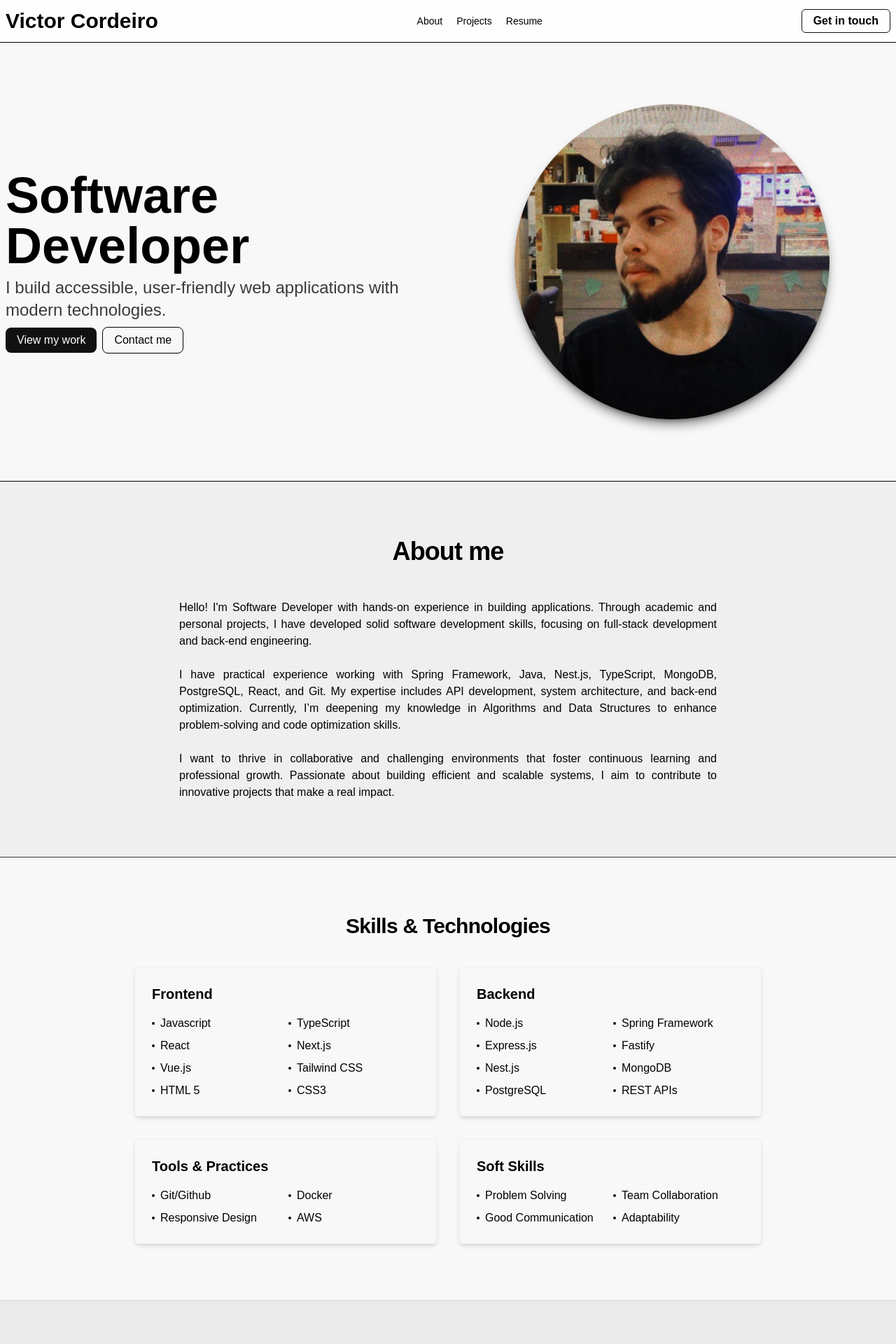
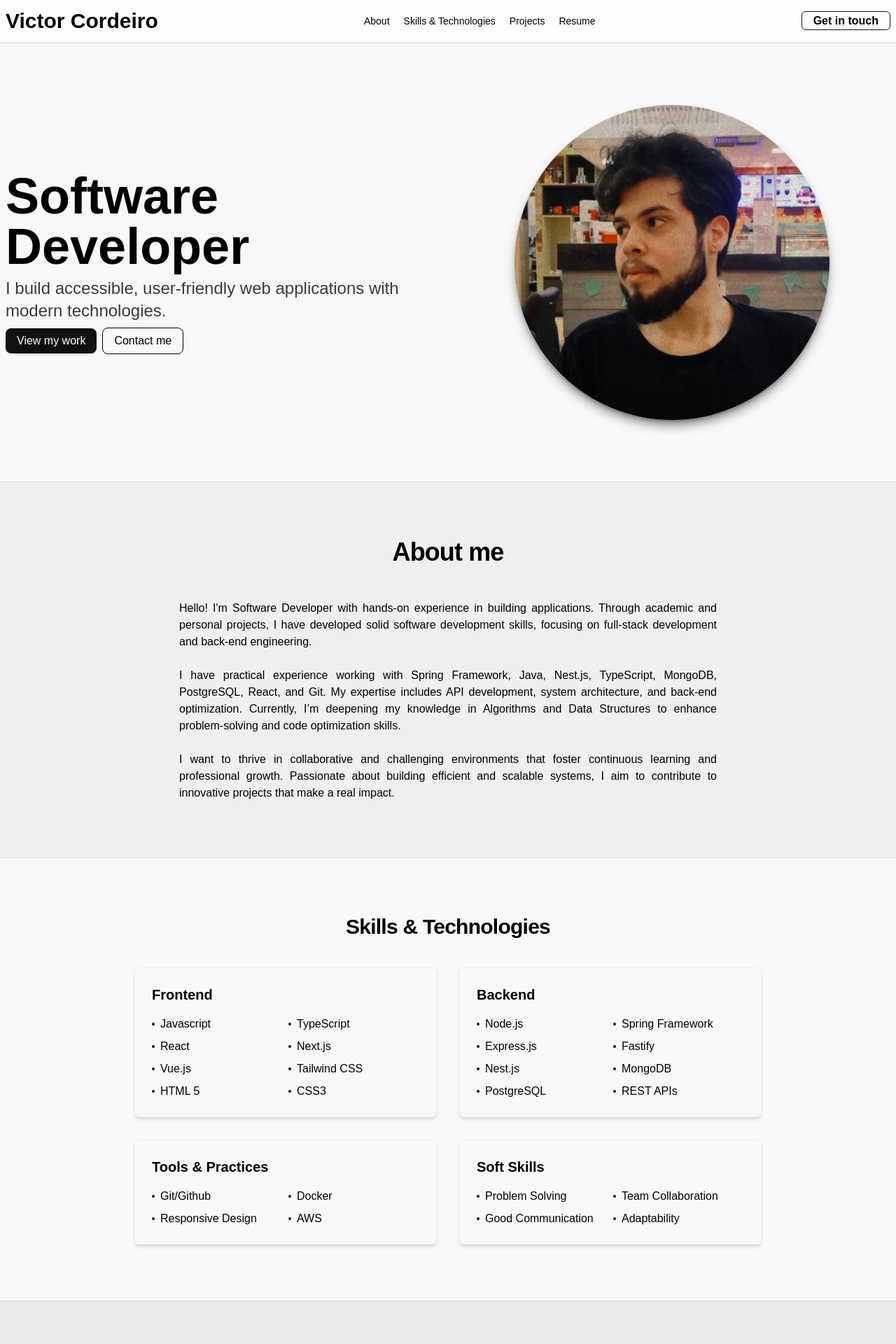
Before and after one commit to vitucordeiro/personal-website, a Next.js app: page / in a window 1280 px wide. Shown: the top 1920 px of the page at 70% size. Built offline with nearby package versions, Linux system fonts and the light colour scheme.

Commit message:
fix:added id tag on div to navigation

```diff
--- a/app/sections/about-section/AboutSection.tsx
+++ b/app/sections/about-section/AboutSection.tsx
@@ -1,6 +1,6 @@
 export default function AboutSection(){
     return(
-        <div className="border-t bg-background-gray">
+        <div id="about" className="border-t-gray-500/15 border-t-1 bg-background-gray">
             <section className="container mx-auto space-y-4 py-20  flex flex-col justify-center items-center ">
                 <h1 className="mb-12 text-center text-3xl font-bold tracking-tight md:text-4xl">About me</h1>
                 <div className="max-md:mx-4 text-justify mx-auto max-w-3xl space-y-6 ">
--- a/app/sections/navigation-section/NavigationSection.tsx
+++ b/app/sections/navigation-section/NavigationSection.tsx
@@ -1,11 +1,17 @@
 "use client"
 
 import Link from "next/link";
+import { Menu, X } from 'lucide-react'
+import { useState } from "react";
 
 const STYLE_EFFECTS_BUTTON = "font-bg-primary hover:text-bg-secondary-hover active:text-bg-primary-active transition-colors"
 
 export default function NavigationSection(){
-    async function getResume(){
+    const [isOpen, setIsOpen] = useState<boolean>(false);
+
+
+
+    async function getResume() {
         try{
             return "opa"
         }
@@ -16,16 +22,66 @@ export default function NavigationSection(){
 
 
     return(
-        <header className="sticky top-0 z-10 border-b bg-white/80 backdrop-blur-sm">
-            <div className="container mx-auto py-3 flex flex-col md:flex-row max-2xl:px-2 max-w-7xl justify-between items-center ">
-                <div className="flex flex-col items-center">
+        <header className="sticky top-0 z-10 border-b-gray-500/15 border-b-2 bg-white/80 backdrop-blur-sm ">
+            <div className="container mx-auto py-3 md:flex  md:flex-row max-2xl:px-2 max-w-7xl md:justify-between items-center ">
+                <div className="relative max-md:flex max-md:flex-row items-center justify-center">
                     <Link href={"#"} className={`text-3xl font-bold ${STYLE_EFFECTS_BUTTON}`}>
-                        <span >Victor Cordeiro</span>
+                        <span className="">Victor Cordeiro</span>
                     </Link>
+
+                    {/* Botão do menu (mobile) */}
+                    <button
+                        className="cursor-pointer absolute right-4 min-md:hidden"
+                        onClick={() => setIsOpen(!isOpen)}
+                    >
+                        {isOpen ? (
+                            <X className="w-8 h-5" />
+                        ) : (
+                            <Menu className="w-8 h-8" />
+                        )}
+                    </button>
+                    { /* Menu (mobile) */}
+                    {isOpen && (
+                        <div className="absolute top-full left-0 w-full bg-white/80 backdrop-blur-sm shadow-md z-20">
+                            <ul className="flex flex-col items-center space-y-4 py-4">
+                                <li>
+                                    <Link href="#about" className="text-lg font-medium text-gray-700 hover:text-bg-secondary-hover">
+                                        About
+                                    </Link>
+                                </li>
+                                <li>
+                                    <Link href="#skills&technologies" className="text-lg font-medium text-gray-700 hover:text-bg-secondary-hover">
+                                        Skills & Technologies
+                                    </Link>
+                                </li>
+                                <li>
+                                    <Link href="#projects" className="text-lg font-medium text-gray-700 hover:text-bg-secondary-hover">
+                                        Projects
+                                    </Link>
+                                </li>
+                                <li>
+                                    <Link href="#resume" className="text-lg font-medium text-gray-700 hover:text-bg-secondary-hover">
+                                        Resume
+                                    </Link>
+                                </li>
+                                <li>
+                                    <Link href="#contact" className="text-lg font-medium text-gray-700 hover:text-bg-secondary-hover">
+                                        Contact
+                                    </Link>
+                                </li>
+                            </ul>
+                        </div>
+                    )}
+
+
+
                 </div>
                 <div className="hidden md:flex font-medium flex-row space-x-5 text-sm">
                     <Link href={"#about"}>
                         <span className={`${STYLE_EFFECTS_BUTTON}`}>About</span>
+                    </Link>
+                    <Link href={"#skills&technologies"}>
+                        <span className={`${STYLE_EFFECTS_BUTTON}`}>Skills & Technologies</span>
                     </Link>
                     <Link href={"#projects"}>
                         <span className={`${STYLE_EFFECTS_BUTTON}`}>Projects</span>
@@ -35,10 +91,12 @@ export default function NavigationSection(){
                     </Link>
                 </div>
                 <div>
-                    <button
+                    <Link
+                        href={"#contact"}
                         className={`max-md:hidden font-semibold px-18 border-1 rounded-md border-bg-primary  active:border-bg-primary-active md:px-4 py-1 ${STYLE_EFFECTS_BUTTON}`}
                         >Get in touch
-                    </button>
+                    </Link>
+
                 </div>
             </div>
         </header>
--- a/app/sections/skills-section/SkillsSection.tsx
+++ b/app/sections/skills-section/SkillsSection.tsx
@@ -1,6 +1,6 @@
 export default function SKillsSection(){
     return(
-        <div className="border-t border-bg-primary-active bg-background-primary">
+        <div id="skills&technologies" className="border-t-gray-500/15 border-t-1 bg-background-primary">
 
             <section className="container  max-w-4xl mx-auto py-20 ">
                 <h2 className="font-bold text-2xl md:text-3xl text-center tracking-tight"> Skills & Technologies</h2>
```
